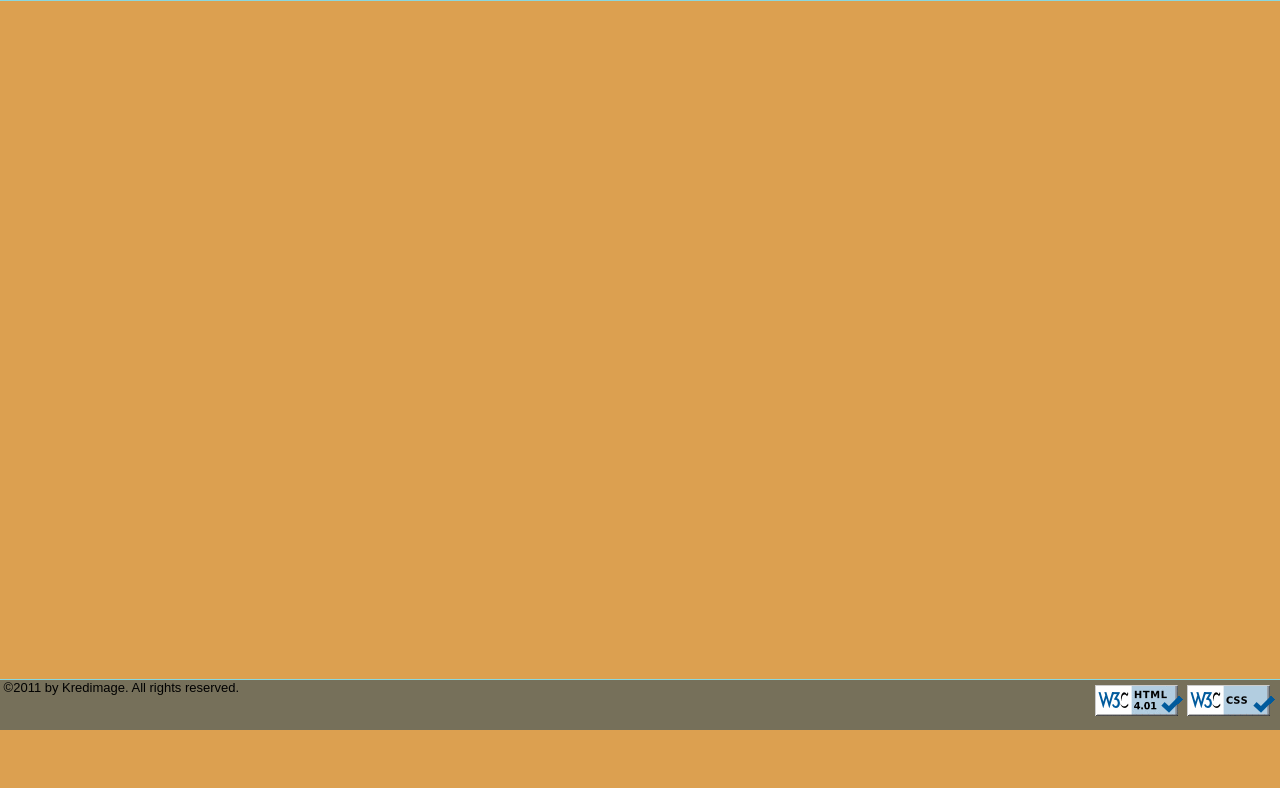
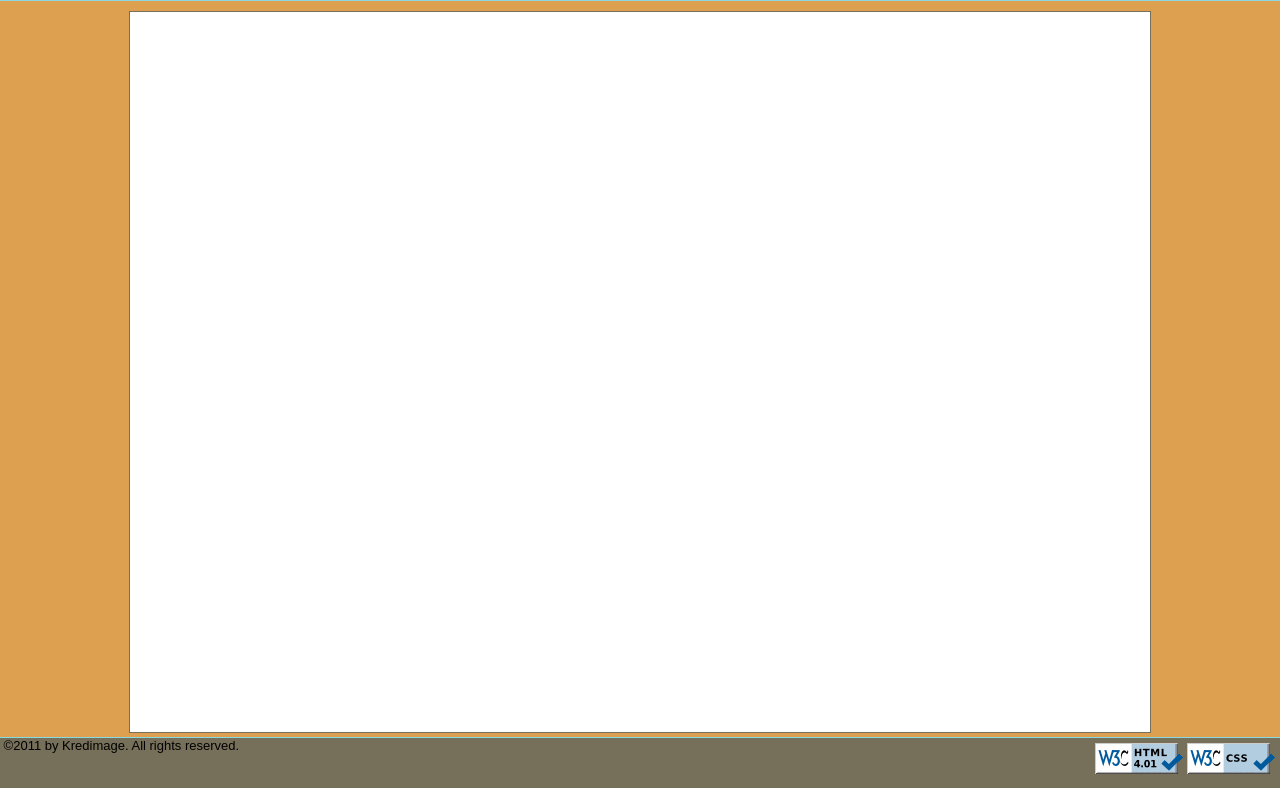
Before and after one commit to grickit/kredimage, a PHP site: page /search.php in a window 1280 px wide. Shown: the part 70-858 px from the top of the page. Before the commit the page ends 800 px from the top, so only its background shows below. Run offline with PHP 8.4, Linux system fonts and the light colour scheme; data that the repository does not hold is empty.

Commit message:
More work on the search page.

```diff
--- /dev/null
+++ b/resources/styles/search.css
@@ -0,0 +1,30 @@
+#search_page {
+  width: 1010px;
+  height: 700px;
+  margin-top: 10px;
+  margin-bottom: 5px;
+  margin-left: auto;
+  margin-right: auto;
+  padding-top: 10px;
+  padding-bottom: 10px;
+  padding-left: 5px;
+  padding-right: 5px;
+  border: 1px solid #76705A;
+  background-color: #FFFFFF;
+}
+
+.thumb {
+  width: 120px;
+  height: 140px;
+  display: block;
+  float: left;
+  margin: 5px;
+  text-align: center;
+}
+
+.thumb img {
+  display: block;
+  margin-left: auto;
+  margin-right: auto;
+  border: 1px solid #76705A;
+}
--- a/search.php
+++ b/search.php
@@ -15,16 +15,18 @@
   $mini_login = true;
   include("resources/header.php");
 ?>
-<style type="text/css">@import url("resources/styles/art.css");</style>
+<style type="text/css">@import url("resources/styles/search.css");</style>
+<div id="search_page">
   <?php
     switch($mode) {
       case "all":
 	$query = "SELECT * FROM image_stats ORDER BY id DESC";
 	$result = mysql_query($query);
 	while ($row = mysql_fetch_assoc($result)) {
-	echo '<img src="images/thumb/'.$row['id'].'.png">';
+	  echo '<a class="thumb" href="art.php?id='.$row['id'].'"><img src="images/thumb/'.$row['id'].'.png">'.$row['name'].'</a>';
 	}
 	break;
     }
   ?>
+</div>
 <?php include("resources/footer.html"); ?>
```
Also changed, not shown: art.php (line endings or trailing spaces). Lines whose indentation alone changed are shown as unchanged.
